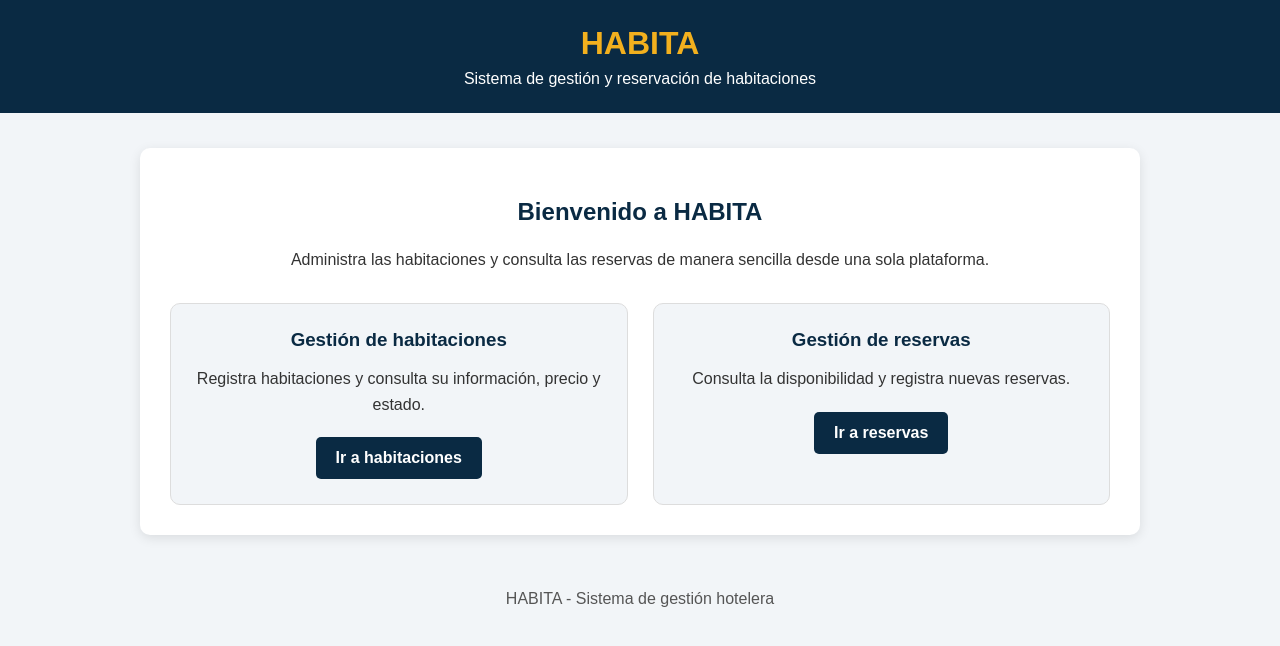
After one commit to juan04davidmunoz-creator/HABTA, a Java web app: page / in a window 1280 px wide. The commit adds this page. Shown: the top 646 px of the page. Run offline with Tomcat 11, a stand-in JSP engine, Linux system fonts and the light colour scheme.

Commit message:
Actualiza sistema HABITA y pagina principal

```diff
--- a/HABITA-SERVLETS/pom.xml
+++ b/HABITA-SERVLETS/pom.xml
@@ -1,4 +1,3 @@
-
 <?xml version="1.0" encoding="UTF-8"?>
 <project xmlns="http://maven.apache.org/POM/4.0.0"
          xmlns:xsi="http://www.w3.org/2001/XMLSchema-instance"
--- a/HABITA-SERVLETS/src/main/java/com/habita/auth/dao/UsuarioAuthDAO.java
+++ b/HABITA-SERVLETS/src/main/java/com/habita/auth/dao/UsuarioAuthDAO.java
@@ -10,12 +10,12 @@ import java.sql.ResultSet;
 import java.sql.SQLException;
 
 /**
- * Acceso a datos de usuarios para el servicio de autenticación.
+ * Acceso a datos de usuarios para el servicio de autenticaciÃ³n.
  */
 public class UsuarioAuthDAO {
 
     /**
-     * Busca un usuario por su correo electrónico.
+     * Busca un usuario por su correo electrÃ³nico.
      */
     public UsuarioAuth buscarPorCorreo(String correo) throws SQLException {
 
@@ -55,7 +55,7 @@ public class UsuarioAuthDAO {
 
         String sql = """
             INSERT INTO usuarios (nombre, correo, contrasena, id_rol)
-            VALUES (?, ?, ?, 1)
+            VALUES (?, ?, ?, 2)
             """;
 
         try (Connection conexion = ConexionBD.conectar();
--- /dev/null
+++ b/HABITA-SERVLETS/src/main/webapp/index.jsp
@@ -0,0 +1,49 @@
+<%@ page contentType="text/html; charset=UTF-8" pageEncoding="UTF-8" %>
+<!DOCTYPE html>
+<html lang="es">
+<head>
+    <meta charset="UTF-8">
+    <meta name="viewport" content="width=device-width, initial-scale=1.0">
+    <title>HABITA - Inicio</title>
+    <link rel="stylesheet" href="<%= request.getContextPath() %>/css/styles.css">
+</head>
+<body>
+
+<header>
+    <h1>HABITA</h1>
+    <p>Sistema de gestión y reservación de habitaciones</p>
+</header>
+
+<main class="contenedor inicio">
+    <h2>Bienvenido a HABITA</h2>
+
+    <p>
+        Administra las habitaciones y consulta las reservas
+        de manera sencilla desde una sola plataforma.
+    </p>
+
+    <section class="menu-inicio">
+        <article class="opcion-inicio">
+            <h3>Gestión de habitaciones</h3>
+            <p>Registra habitaciones y consulta su información, precio y estado.</p>
+            <a href="<%= request.getContextPath() %>/habitaciones">
+                Ir a habitaciones
+            </a>
+        </article>
+
+        <article class="opcion-inicio">
+            <h3>Gestión de reservas</h3>
+            <p>Consulta la disponibilidad y registra nuevas reservas.</p>
+            <a href="<%= request.getContextPath() %>/reservas">
+                Ir a reservas
+            </a>
+        </article>
+    </section>
+</main>
+
+<footer class="pie-pagina">
+    <p>HABITA - Sistema de gestión hotelera</p>
+</footer>
+
+</body>
+</html>
```
Also changed, not shown: HABITA-SERVLETS/src/main/java/com/habita/pagos/servlets/PagoServlet.java (+24 -35 lines), HABITA-SERVLETS/src/main/webapp/css/styles.css (+61 -0 lines), 1 other file.
